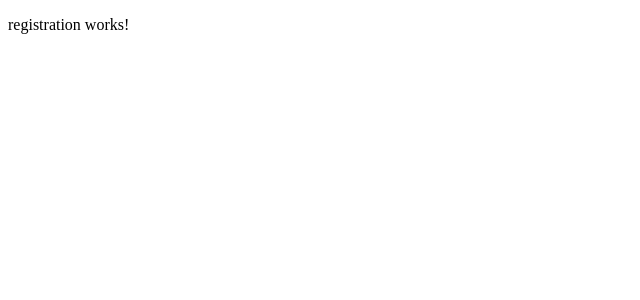
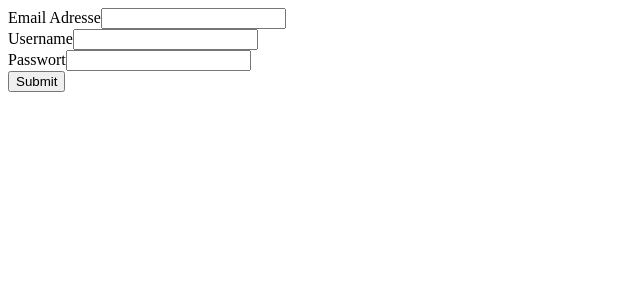
Before and after one commit to mehtmehtsen/maniacforum2, an Angular app in the folder frontend/: page /register in a window 1280 px wide. Shown: the top 300 px of the page, without its empty margins (0-640 px from the left). Built offline with nearby package versions, Linux system fonts and the light colour scheme.

Commit message:
add form

```diff
--- a/frontend/src/app/forum/forum.component.html
+++ b/frontend/src/app/forum/forum.component.html
@@ -20,4 +20,4 @@
   <div class="body">{{msg.body}}</div>
 </div>
 
-<a routerLink="/register">sdfsdf</a>
+<a routerLink="/register">Registrieren</a>
--- a/frontend/src/app/user/registration/registration.component.html
+++ b/frontend/src/app/user/registration/registration.component.html
@@ -1 +1,19 @@
-<p>registration works!</p>
+<div class="form-wrapper">
+  <form id="form-register" action="">
+    <div class="input-wrapper">
+      <label for="mail">Email Adresse</label>
+      <input type="text" required id="mail">
+    </div>
+
+    <div class="input-wrapper">
+      <label for="user">Username</label>
+      <input type="text" required id="user">
+    </div>
+
+    <div class="input-wrapper">
+      <label for="password">Passwort</label>
+      <input type="password" required id="pass">
+    </div>
+  </form>
+</div>
+<button (click)="handleSubmit()">Submit</button>
```
